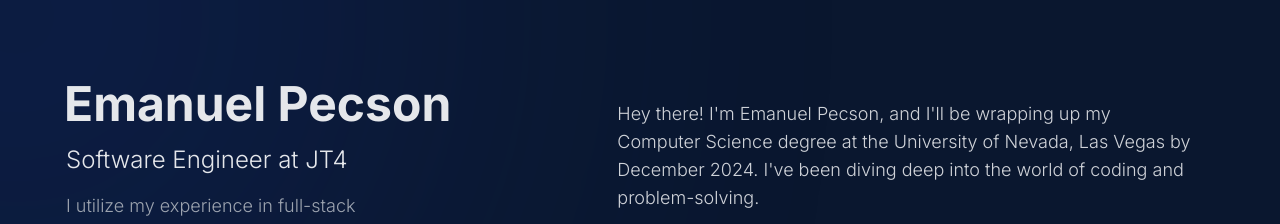
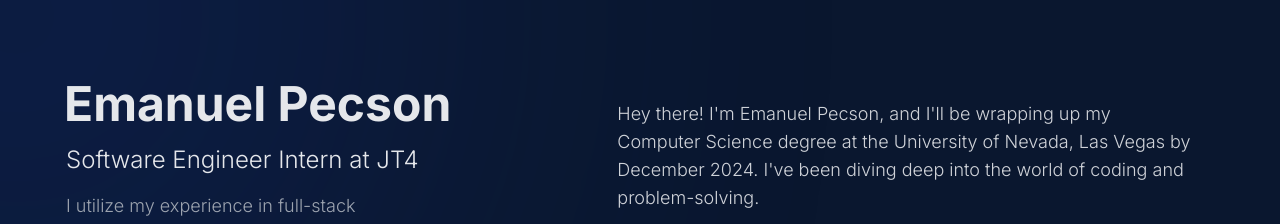
Before and after one commit to emanpecson/portfolio, a Next.js app: page / in a window 1280 px wide. Shown: the top 224 px of the page. Built offline with nearby package versions, Linux system fonts and the light colour scheme.

Commit message:
style: :lipstick: correct heading position

```diff
--- a/src/components/profile/Heading.tsx
+++ b/src/components/profile/Heading.tsx
@@ -1,6 +1,6 @@
 export default function Heading() {
   const name = 'Emanuel Pecson';
-  const currentPosition = 'Software Engineer at JT4';
+  const currentPosition = 'Software Engineer Intern at JT4';
   const missionStatement =
     'I utilize my experience in full-stack development to deliver impactful and quality solutions';
 
```
